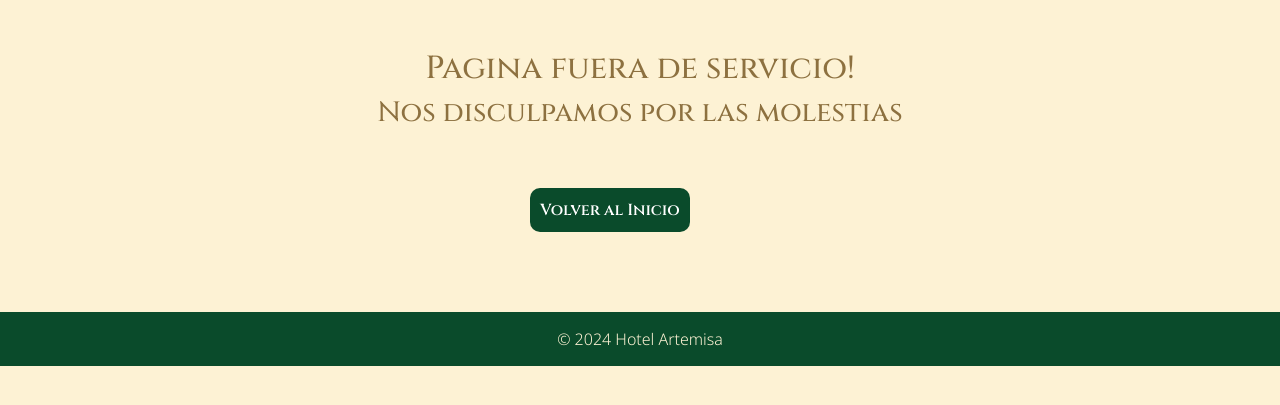
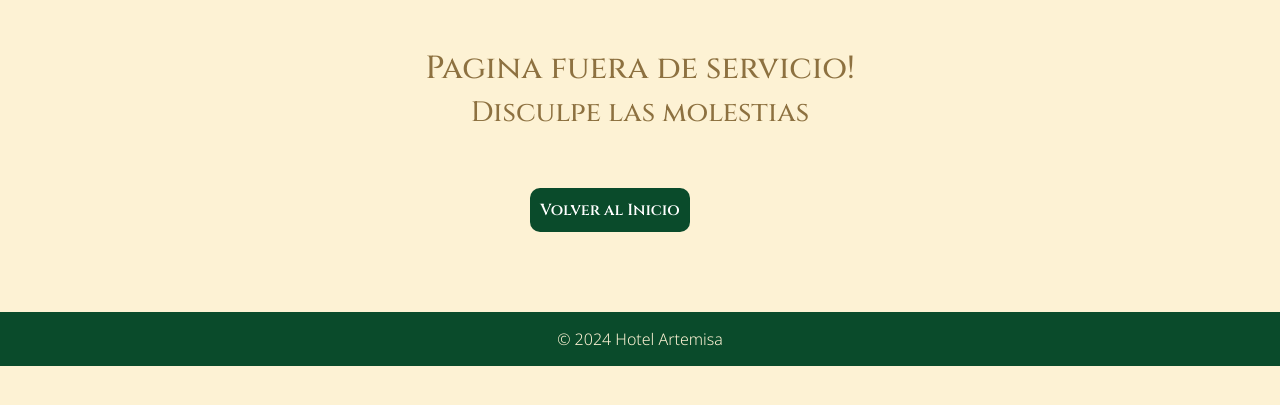
Before and after one commit to DarioValeriano/Artemisa-Hotel-TP-IDS, a Flask app: template FrontEnd/templates/error.html in a window 1280 px wide. Shown: the part 100-505 px from the top of the page. Run offline with Flask 3, Linux system fonts and the light colour scheme; the template is opened without the code that fills it, so the values that code supplies are empty; some libraries are stand-ins or nearby versions.

Commit message:
moficicacion de errores

```diff
--- a/FrontEnd/templates/error.html
+++ b/FrontEnd/templates/error.html
@@ -2,7 +2,7 @@
 {% block body %}
  <div id="contacto_titulo">
 <h2>Pagina fuera de servicio!</h2>
-<h3 >Nos disculpamos por las molestias</h3>
+<h3 >Disculpe las molestias</h3>
 </div>
 <a href="/"><button div id="boton_error">Volver al Inicio</button></a>
 
```
